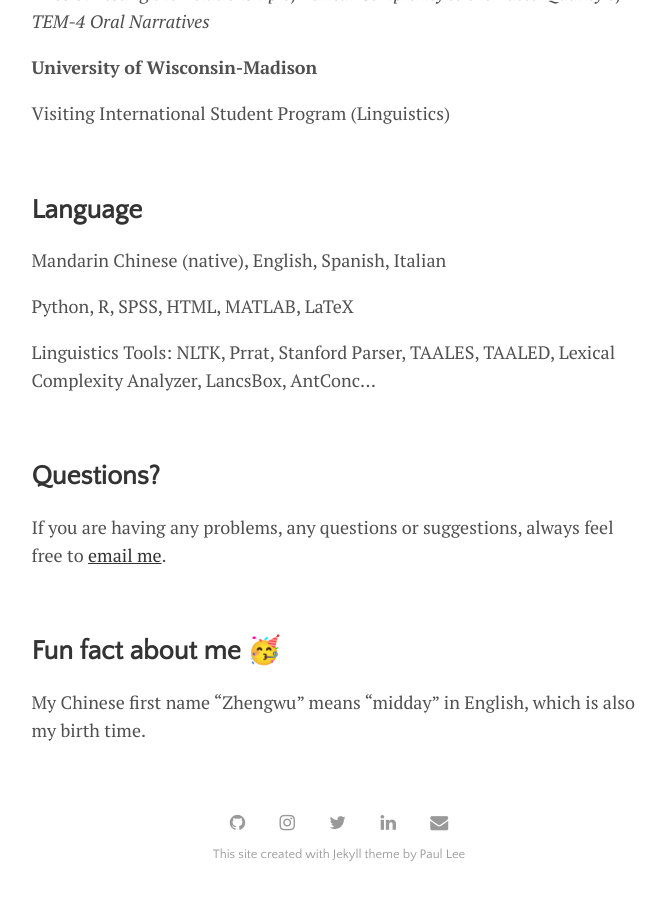
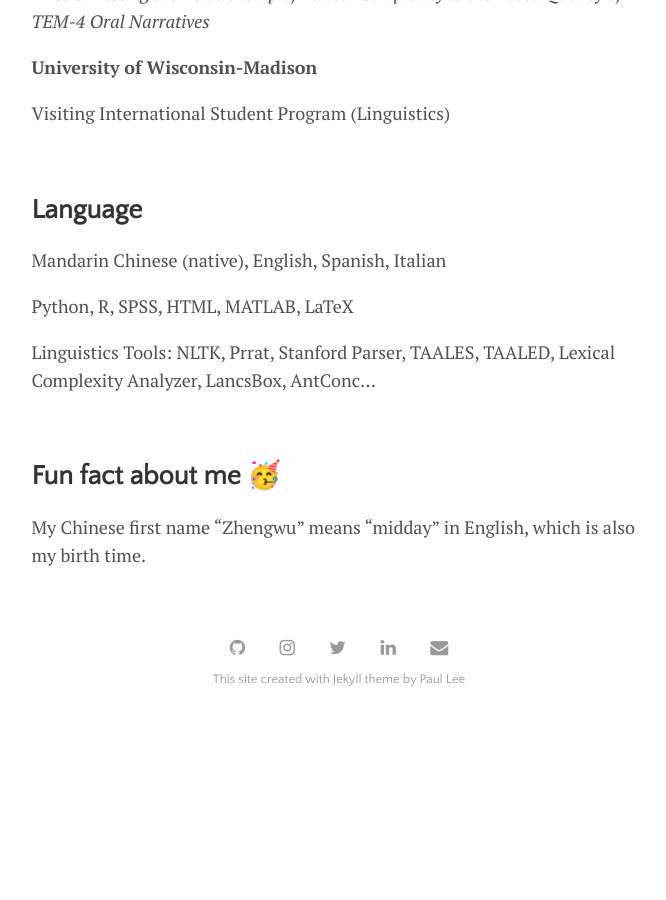
Before and after one commit to zhengwuma/zhengwuma.github.io, a Jekyll site: the page built from menu/about.md, in a window 1280 px wide and 900 px high, scrolled down 1126 px. Shown: the whole window, without its empty margins (301-967 px from the left). Built offline with Jekyll 4.4.1, drawn with Linux system fonts in a browser that asks for light colours; after the commit the page ends 1851 px from its top, so only the background shows below that.

Commit message:
Update about.md

```diff
--- a/menu/about.md
+++ b/menu/about.md
@@ -48,12 +48,6 @@ Python, R, SPSS, HTML, MATLAB, LaTeX
 
 Linguistics Tools: NLTK, Prrat, Stanford Parser, TAALES, TAALED, Lexical Complexity Analyzer, LancsBox, AntConc...
 
-<br>
-
-## Questions?
-
-If you are having any problems, any questions or suggestions, always feel free to [email me](mailto:zhengwuma2-c@my.cityu.edu.hk).
-
  <br>
 
 ## Fun fact about me 🥳
```
